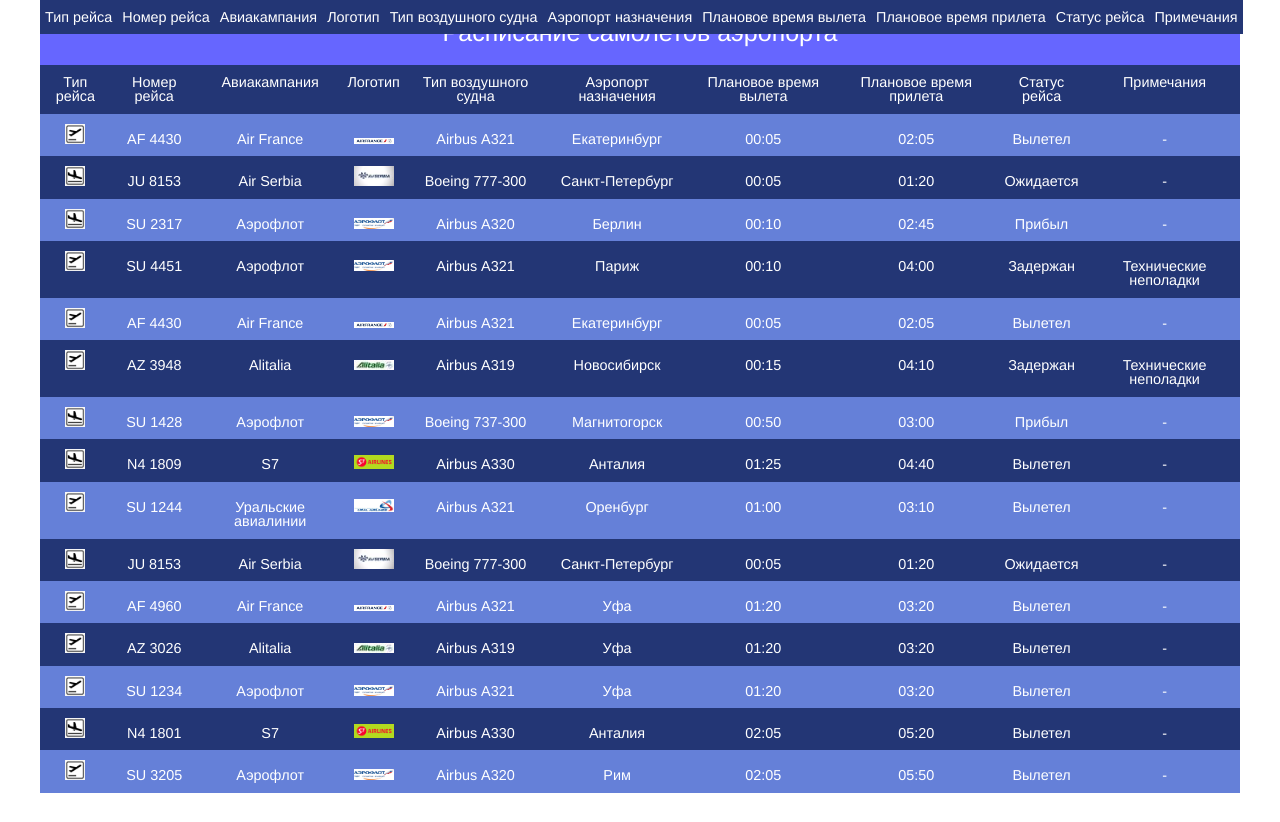
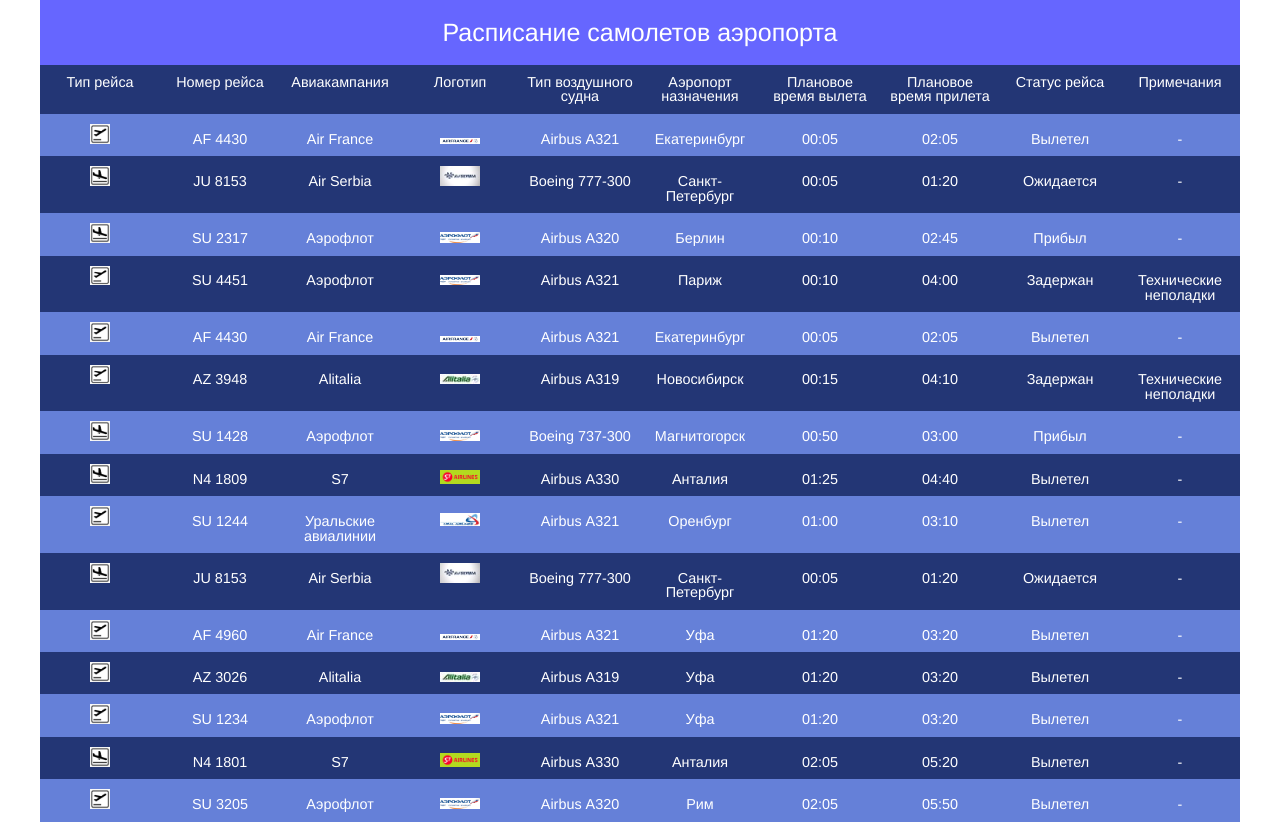
Before and after one commit to LadyVamp/Airport-board, a plain HTML site: page index.html in a window 1280 px wide. Before the commit the page ends 800 px from the top, so only its background shows below. Drawn offline with Linux system fonts and the light colour scheme.

Commit message:
fixed header

```diff
--- a/index.html
+++ b/index.html
@@ -11,22 +11,8 @@
  <body>
   <div id="wrapper">
     <table border="1">
-    <caption>Расписание самолетов аэропорта</caption>
-    <thead>
-                  <tr>
-                     <td>Тип рейса</td>
-                     <td>Номер рейса</td>
-                     <td>Авиакампания</td>
-                     <td>Логотип</td>
-                     <td>Тип воздушного судна</td>
-                     <td>Аэропорт назначения</td>
-                     <td>Плановое время вылета</td>
-                     <td>Плановое время прилета</td>
-                     <td>Статус рейса</td>
-                     <td>Примечания</td>
-                  </tr>
-    </thead>
-    <tbody>
+     <caption>Расписание самолетов аэропорта</caption>
+       <tbody>
                    <tr>
                      <td>Тип рейса</td>
                      <td>Номер рейса</td>
--- a/styles/style.css
+++ b/styles/style.css
@@ -45,7 +45,12 @@
     width:100%;
     position:relative;
     border-color: black;
+    table-layout: fixed; /*identical width columns*/
    }
+
+td, th {
+  width: 2%; /*Safari*/
+}
 
    caption{
     width: 100%;
@@ -57,32 +62,6 @@
     /*position: fixed;
     top: 0;*/
       }
-
-thead{
-    position: fixed;
-    top: 0;
-    border-spacing: 0; /* Расстояние между ячейками */
-    border-collapse: collapse;
-    width:100%;
-    text-align: center;
-}
-
-/*  table thead th{
-        color:#fff;
-        padding: 15px 0;
-        font-size: 1.5em;
-        font-family: Helvetica, sans-serif;
-        position:fixed;
-        top:0;
-    }
-
-    table thead td{
-        text-align:center;
-        color:#fff;
-        padding: 10px 5px;
-        font-size: 0.9em;
-        font-family: Helvetica, sans-serif;
-    }*/
 
    tr:nth-child(2n) {
     background: #6580d8; /* Цвет фона */
```
